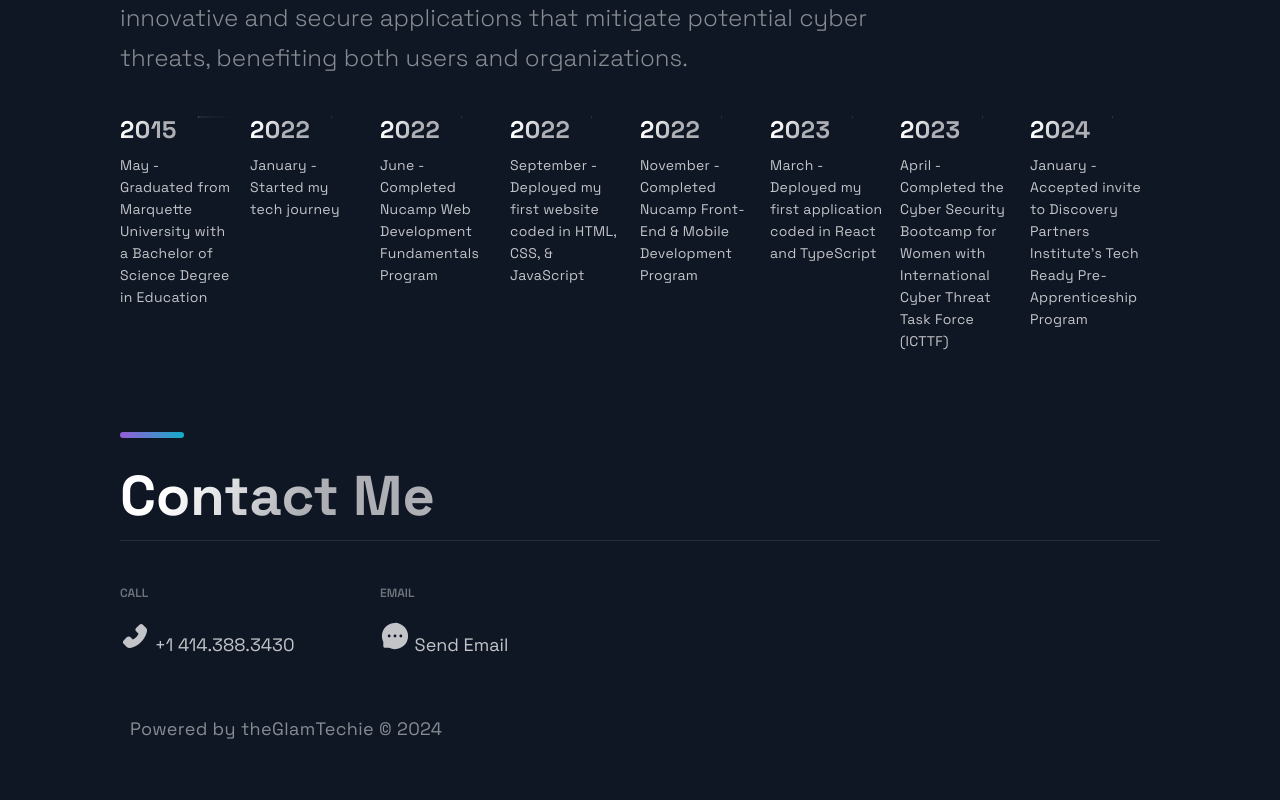
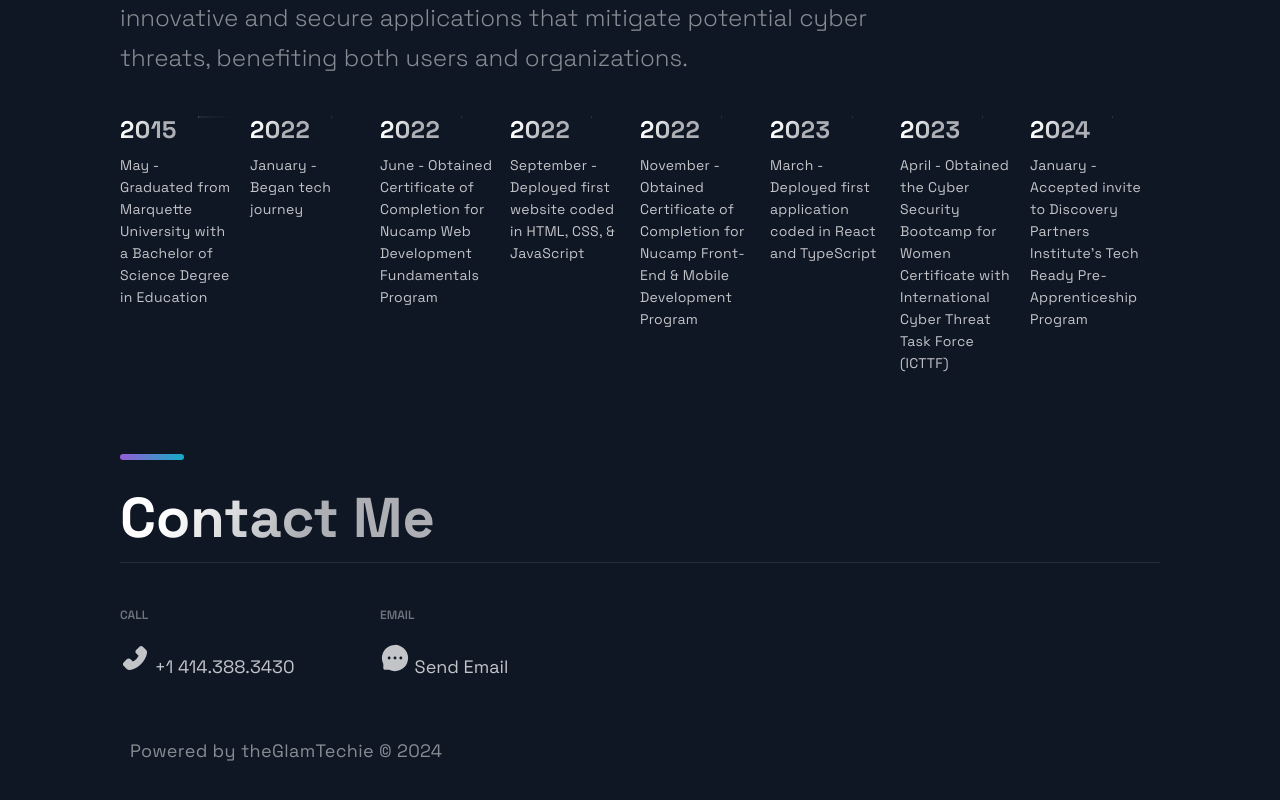
Before and after one commit to shay90210/new-portfolio-dev, a Next.js app: page / in a window 1280 px wide. Shown: the part 3096-3896 px from the top of the page. Built offline with nearby package versions, Linux system fonts and the light colour scheme.

Commit message:
updated constants.js

```diff
--- a/src/constants/constants.js
+++ b/src/constants/constants.js
@@ -31,11 +31,11 @@ export const projects = [
 
 export const TimeLineData = [
   { year: 2015, text: 'May - Graduated from Marquette University with a Bachelor of Science Degree in Education' },
-  { year: 2022, text: 'January - Started my tech journey', },
-  { year: 2022, text: 'June - Completed Nucamp Web Development Fundamentals Program' },
-  { year: 2022, text: 'September - Deployed my first website coded in HTML, CSS, & JavaScript' },
-  { year: 2022, text: 'November - Completed Nucamp Front-End & Mobile Development Program', },
-  { year: 2023, text: 'March - Deployed my first application coded in React and TypeScript' },
-  { year: 2023, text: 'April - Completed the Cyber Security Bootcamp for Women with International Cyber Threat Task Force (ICTTF)' },
+  { year: 2022, text: 'January - Began tech journey', },
+  { year: 2022, text: 'June - Obtained Certificate of Completion for Nucamp Web Development Fundamentals Program' },
+  { year: 2022, text: 'September - Deployed first website coded in HTML, CSS, & JavaScript' },
+  { year: 2022, text: 'November - Obtained Certificate of Completion for Nucamp Front-End & Mobile Development Program', },
+  { year: 2023, text: 'March - Deployed first application coded in React and TypeScript' },
+  { year: 2023, text: 'April - Obtained the Cyber Security Bootcamp for Women Certificate with International Cyber Threat Task Force (ICTTF)' },
   { year: 2024, text: 'January - Accepted invite to Discovery Partners Institute’s Tech Ready Pre-Apprenticeship Program'},
 ];
```
